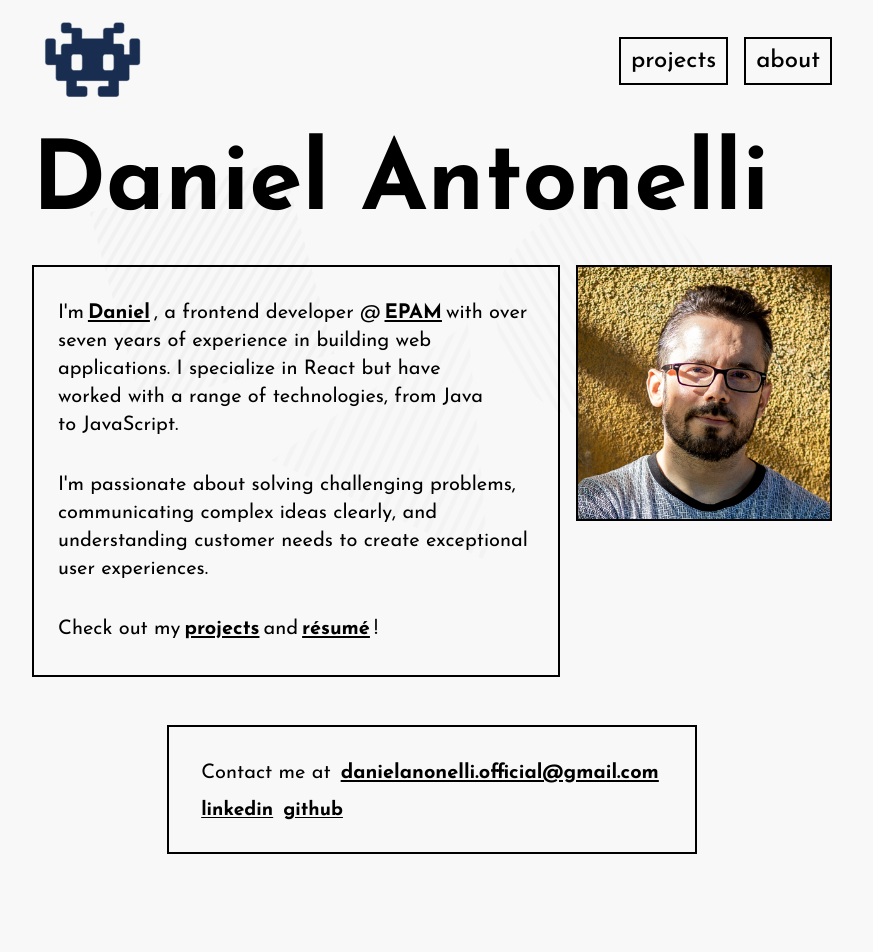
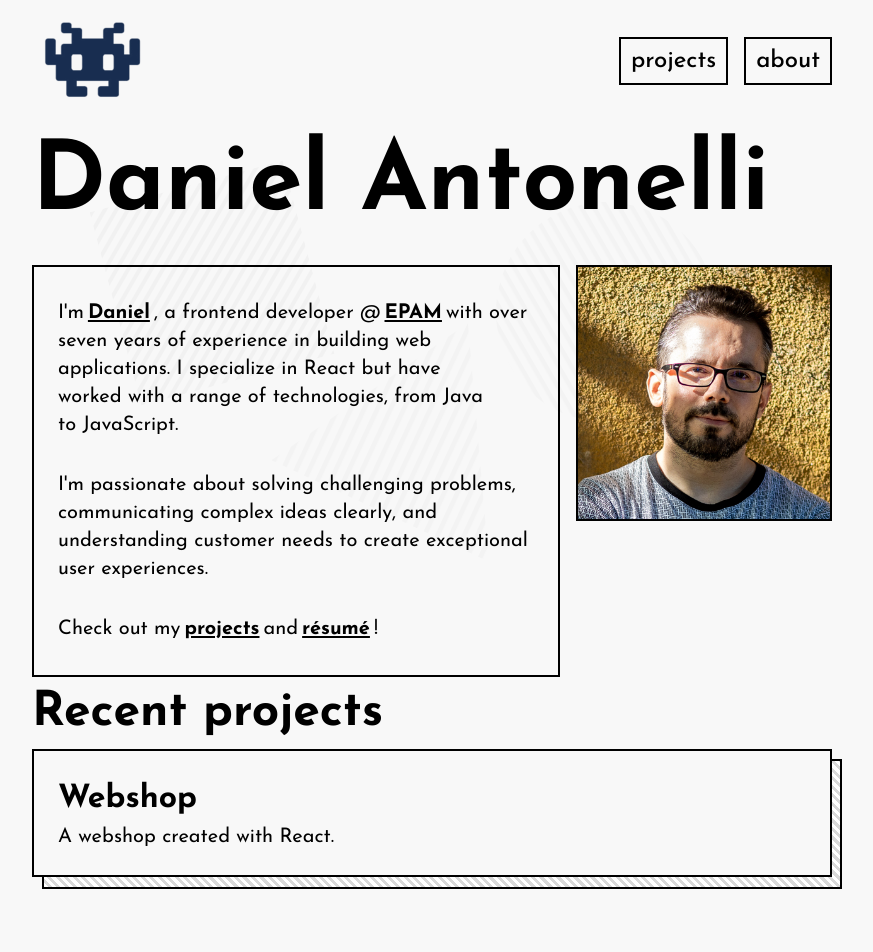
Before and after one commit to dan-antonelli/dantonelli-portfolio, a React (Vite) app: page / in a window 1280 px wide. Shown: the top 952 px of the page, without its empty margins (208-1081 px from the left). Built offline with nearby package versions, Linux system fonts and the light colour scheme.

Commit message:
styling project cards

```diff
--- a/src/App.css
+++ b/src/App.css
@@ -23,6 +23,14 @@ main.container, nav.container {
 h1 {
   font-size: 6rem;
   line-height: 1;
+}
+
+h2 {
+  font-size: 3rem;
+}
+
+h3 {
+  font-size: 2rem;
 }
 
 p {
@@ -206,6 +214,33 @@ a:focus::after {
 
 .avatar {
   border: 2px solid #000;
+}
+
+.project {
+  border: 2px solid #000;
+  padding: 24px;
+  position: relative;
+  background-color: #f8f8f8;
+  margin-bottom: 2rem;
+}
+
+.project::after {
+  content: '';
+  position: absolute;
+  top: 8px;
+  left: 8px;
+  width: 100.5%;
+  height: 105%;
+  border: 2px solid #000;
+  z-index: -1;
+  background-color: white;
+  background-image: repeating-linear-gradient(
+    45deg,
+    white,
+    white 3px,          /* Reduced from 5px to 3px */
+    #d9d9d9 3px,        /* Reduced from 5px to 3px */
+    #d9d9d9 6px         /* Reduced from 10px to 6px */
+  );
 }
 
 .contact-container {
--- a/src/MainContent.tsx
+++ b/src/MainContent.tsx
@@ -5,6 +5,13 @@ export default function Main() {
   return (
     <main className="container">
       <Hero />
+      <section className="projects">
+        <h2>Recent projects</h2>
+        <article className="project">
+          <h3>Webshop</h3>
+          <p>A webshop created with React.</p>
+        </article>
+      </section>
       <Contact />
     </main>
   );
```
Also changed, not shown: 1 other file (tests, documents, lock files or other folders).
